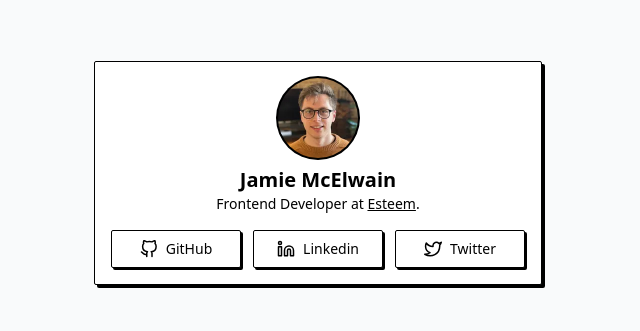
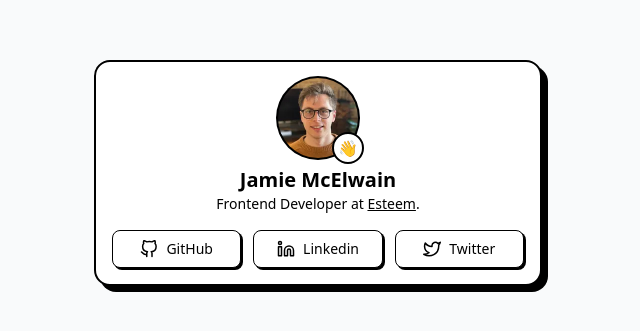
Before and after one commit to jgmcelwain/jmie.xyz, a Next.js app: page / in a window 1280 px wide. Shown: the part 187-518 px from the top of the page, without its empty margins (322-962 px from the left). Built offline with nearby package versions, Linux system fonts and the light colour scheme; a web font is replaced by a local one; what @rvxlab/tailwind-plugin-ios-full-height would draw is missing.

Commit message:
feat: wave and say hi!

```diff
--- a/components/Bio.server.tsx
+++ b/components/Bio.server.tsx
@@ -1,19 +1,9 @@
-import Image from 'next/image';
+import ProfilePicture from '@/components/ProfilePicture.server';
 
 export default function Bio() {
   return (
     <section className='flex flex-col items-center justify-start w-full text-center text-black dark:text-green-400'>
-      <div className='relative w-20 h-20 mb-2 group'>
-        <Image
-          src='/profile.webp'
-          className='relative z-20 w-full h-full rounded-full'
-          alt=''
-          width={80}
-          height={80}
-        />
-
-        <div className='absolute top-0 left-0 z-10 w-full h-full transform scale-105 bg-black rounded-full dark:bg-green-400'></div>
-      </div>
+      <ProfilePicture />
 
       <h3 className='text-xl font-semibold'>Jamie McElwain</h3>
 
--- /dev/null
+++ b/components/ProfilePicture.server.tsx
@@ -0,0 +1,27 @@
+import Image from 'next/image';
+
+export default function ProfilePicture() {
+  return (
+    <div className='relative w-20 h-20 mb-2 group'>
+      <Image
+        src='/profile.webp'
+        className='relative z-20 w-full h-full rounded-full'
+        alt=''
+        width={80}
+        height={80}
+      />
+
+      <div className='absolute top-0 left-0 z-10 w-full h-full transform scale-105 bg-black rounded-full dark:bg-green-400'></div>
+
+      <a
+        href='mailto:jmie@hey.com'
+        className='group absolute bottom-0 right-0 z-30 flex items-center justify-center w-8 h-8 leading-none transform translate-x-1.5 translate-y-1.5 bg-white border-2 border-black rounded-full focus-ring dark:bg-black dark:border-green-400 hover:scale-105 origin-bottom-right transition-transform'
+        aria-label='Email Jamie'
+      >
+        <span aria-hidden className='group-hover:animate-wave'>
+          👋
+        </span>
+      </a>
+    </div>
+  );
+}
--- a/components/SocialLinks.server.tsx
+++ b/components/SocialLinks.server.tsx
@@ -31,14 +31,14 @@ export default function SocialLinks() {
             href={socialLink.url}
             target='_blank'
             rel='noreferrer'
-            className='w-full z-20 relative bg-white dark:bg-black text-black hover:text-blue-500 dark:text-green-400 dark:hover:text-green-200 p-2 border border-black dark:border-green-400 rounded-sm flex justify-center items-center transition-all ease-out transform-gpu translate-x-0 translate-y-0 group-hover:-translate-x-[1px] group-hover:-translate-y-[1px] focus-ring'
+            className='w-full z-20 relative bg-white dark:bg-black text-black hover:text-blue-500 dark:text-green-400 dark:hover:text-green-200 p-2 border border-black dark:border-green-400 rounded-lg flex justify-center items-center transition-all ease-out transform-gpu translate-x-0 translate-y-0 group-hover:-translate-x-[1px] group-hover:-translate-y-[1px] focus-ring'
           >
             {cloneElement(socialLink.icon, { size: 18 })}
 
             <span className='pl-2 text-sm font-medium'>{socialLink.name}</span>
           </a>
 
-          <div className='w-full h-full inset-0 absolute z-10 bg-black dark:bg-green-400 group-hover:bg-blue-500 dark:group-hover:bg-green-200 rounded-sm transition-all ease-out transform-gpu origin-top-left translate-x-0.5 translate-y-0.5 group-hover:translate-x-[3px] group-hover:translate-y-[3px]' />
+          <div className='w-full h-full inset-0 absolute z-10 bg-black dark:bg-green-400 group-hover:bg-blue-500 dark:group-hover:bg-green-200 rounded-lg transition-all ease-out transform-gpu origin-top-left translate-x-0.5 translate-y-0.5 group-hover:translate-x-[3px] group-hover:translate-y-[3px]' />
         </div>
       ))}
     </section>
--- a/pages/index.tsx
+++ b/pages/index.tsx
@@ -6,13 +6,13 @@ export default function Home() {
     <div>
       <div className='flex items-start justify-center w-full h-full min-h-screen p-4 min-h-screen-ios min-w-screen sm:items-center sm:p-0'>
         <div className='relative w-full max-w-md transform translate-0 sm:-translate-y-10'>
-          <div className='relative z-20 w-full p-4 bg-white border border-black rounded-sm dark:bg-black dark:border-green-400'>
+          <div className='relative z-20 w-full p-4 bg-white border-2 border-black rounded-2xl dark:bg-black dark:border-green-400'>
             <Bio />
 
             <SocialLinks />
           </div>
 
-          <div className='w-full h-full inset-0 absolute z-10 bg-black dark:bg-green-400 rounded-sm transform translate-x-[3px] translate-y-[3px]' />
+          <div className='absolute inset-0 z-10 w-full h-full transform translate-x-1.5 translate-y-1.5 bg-black dark:bg-green-400 rounded-2xl' />
         </div>
       </div>
     </div>
--- a/styles/globals.css
+++ b/styles/globals.css
@@ -21,6 +21,25 @@
   .focus-ring {
     @apply focus:outline-none focus:ring-2 ring-blue-500 dark:ring-green-200 ring-offset-2 ring-offset-white dark:ring-offset-black;
   }
+
+  @keyframes wave {
+    0%,
+    100% {
+      transform: none;
+    }
+    25% {
+      transform: rotate(-5deg);
+    }
+    75% {
+      transform: rotate(5deg);
+    }
+  }
+
+  .animate-wave {
+    @apply origin-bottom-right;
+
+    animation: wave 0.5s infinite linear;
+  }
 }
 
 @layer base {
```
